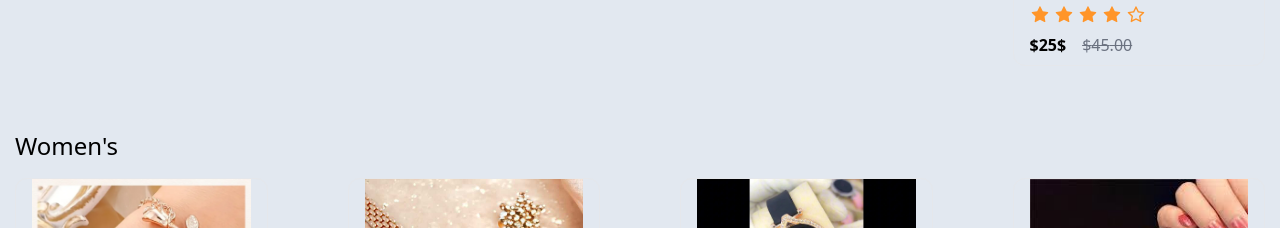
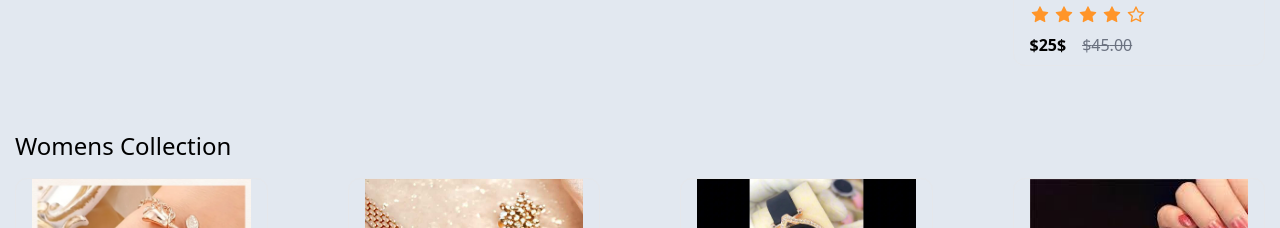
Before and after one commit to ALIRAZA123raza/my-product-website, a Next.js app: page / in a window 1280 px wide. Shown: the part 1900-2128 px from the top of the page. Built offline with nearby package versions, Linux system fonts and the light colour scheme.

Commit message:
Your commit message describing the changes

```diff
--- a/src/app/components/FemaleCollection.tsx
+++ b/src/app/components/FemaleCollection.tsx
@@ -1,4 +1,4 @@
-import { title } from 'process'
+
 import React from 'react'
 import ProductCard from './ProductCard';
 
@@ -65,7 +65,7 @@ const productsData =[
       return (
         <div>
           <div className='container pt-16'>
-            <h2 className='font-medium text-2xl pb-4'> Women's</h2>
+            <h2 className='font-medium text-2xl pb-4'> Womens Collection</h2>
 
             <div className='grid grid-cols-1 place-items-center sm:place-items-start sm:grid-cols-2
             lg:grid-col-3 xl:grid-cols-4 gap-10 xl:gap-x-20 xl:gap-y-10'>
--- a/src/app/components/Hero.tsx
+++ b/src/app/components/Hero.tsx
@@ -5,7 +5,7 @@ import Slide from './slide';
 
 const Hero = () => {
 
-  var settings ={
+  const settings ={
     dots: true,
     Infinite: true,
     slidesToShow: 1,
--- a/src/app/components/Navbar.tsx
+++ b/src/app/components/Navbar.tsx
@@ -1,5 +1,5 @@
-import Link from 'next/link'
-import React from 'react'
+import Link from 'next/link';
+import React from 'react';
 
 const Navbar = () => {
   return (
--- a/src/app/components/NewProducts.tsx
+++ b/src/app/components/NewProducts.tsx
@@ -1,4 +1,4 @@
-import { title } from 'process'
+
 import React from 'react'
 import ProductCard from './ProductCard';
 
--- a/src/app/page.tsx
+++ b/src/app/page.tsx
@@ -1,4 +1,4 @@
-import Image from "next/image";
+
 import Hero from "./components/Hero";
 import NewProducts from "./components/NewProducts";
 import Testimonial from "./components/Testimonial";
```
